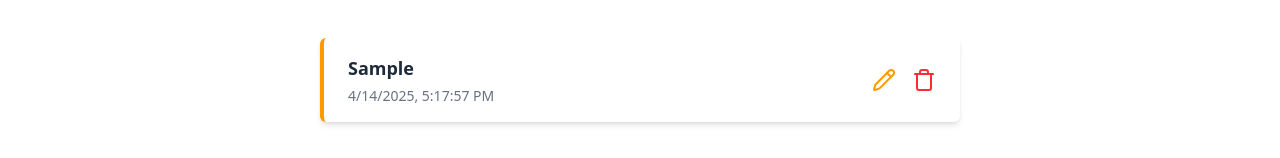
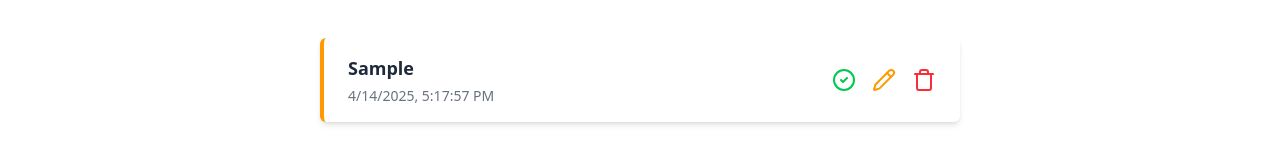
Before and after one commit to OlgaMinaievaWebDev/task-pal, a React (Vite) app: page / in a window 1280 px wide. Both pictures are taken after typing "Sample" into the empty fields and a click on the button "Add". Shown: the part 250-408 px from the top of the page. Built offline with nearby package versions, Linux system fonts and the light colour scheme.

Commit message:
completeTask

```diff
--- a/src/components/Task.jsx
+++ b/src/components/Task.jsx
@@ -1,19 +1,28 @@
-import { Pencil, Trash } from "lucide-react";
+import { Pencil, Trash, CircleCheck, CircleCheckBig } from "lucide-react";
 import { useContext } from "react";
 import TodoContext from "../context/TodoContext";
 
 function Task() {
-  const { tasks, removeTask, startEditing } = useContext(TodoContext);
+  const { tasks, removeTask, startEditing, completeTask } =
+    useContext(TodoContext);
 
   return (
     <div className="space-y-4 mt-4">
       {tasks.map((task) => (
         <div
           key={task.id}
-          className="flex justify-between items-center border-l-4 border-amber-500 bg-white dark:bg-zinc-800 rounded-md shadow-md px-6 py-4 w-full max-w-2xl mx-auto hover:shadow-lg transition"
+          className={`flex justify-between items-center border-l-4 ${
+            task.completed ? "border-green-500" : "border-amber-500"
+          } bg-white dark:bg-zinc-800 rounded-md shadow-md px-6 py-4 w-full max-w-2xl mx-auto hover:shadow-lg transition`}
         >
           <div className="flex flex-col gap-1">
-            <span className="text-lg font-semibold text-gray-800 dark:text-white">
+            <span
+              className={`text-lg font-semibold ${
+                task.completed
+                  ? "text-gray-400 dark:text-gray-500 line-through"
+                  : "text-gray-800 dark:text-white"
+              }`}
+            >
               {task.text}
             </span>
             <span className="text-sm text-gray-500 dark:text-gray-400">
@@ -21,10 +30,20 @@ function Task() {
             </span>
           </div>
           <div className="flex gap-4">
-            <Pencil
-              className="text-amber-500 cursor-pointer hover:text-amber-600 transition"
-              onClick={() => startEditing(task.id, task.text)}
-            />
+            {task.completed ? (
+              <CircleCheckBig className="text-green-500" />
+            ) : (
+              <CircleCheck
+                className="text-green-500 cursor-pointer hover:text-green-600 transition"
+                onClick={() => completeTask(task.id)}
+              />
+            )}
+            {!task.completed && (
+              <Pencil
+                className="text-amber-500 cursor-pointer hover:text-amber-600 transition"
+                onClick={() => startEditing(task.id, task.text)}
+              />
+            )}
             <Trash
               className="text-red-500 cursor-pointer hover:text-red-600 transition"
               onClick={() => removeTask(task.id)}
--- a/src/context/TodoContext.jsx
+++ b/src/context/TodoContext.jsx
@@ -74,6 +74,16 @@ export const TodoProvider = ({ children }) => {
     cancelEditing();
   };
 
+ const completeTask = (id) => {
+   const updatedTasks = tasks.map((task) => {
+     if (task.id === id) {
+       return { ...task, completed: !task.completed };
+     }
+     return task;
+   });
+   saveTasks(updatedTasks);
+ };
+
   return (
     <TodoContext.Provider
       value={{
@@ -85,7 +95,8 @@ export const TodoProvider = ({ children }) => {
         deleteAllTasks,
         startEditing,
         cancelEditing,
-        editTask,
+     editTask,
+        completeTask,
       }}
     >
       {children}
```
